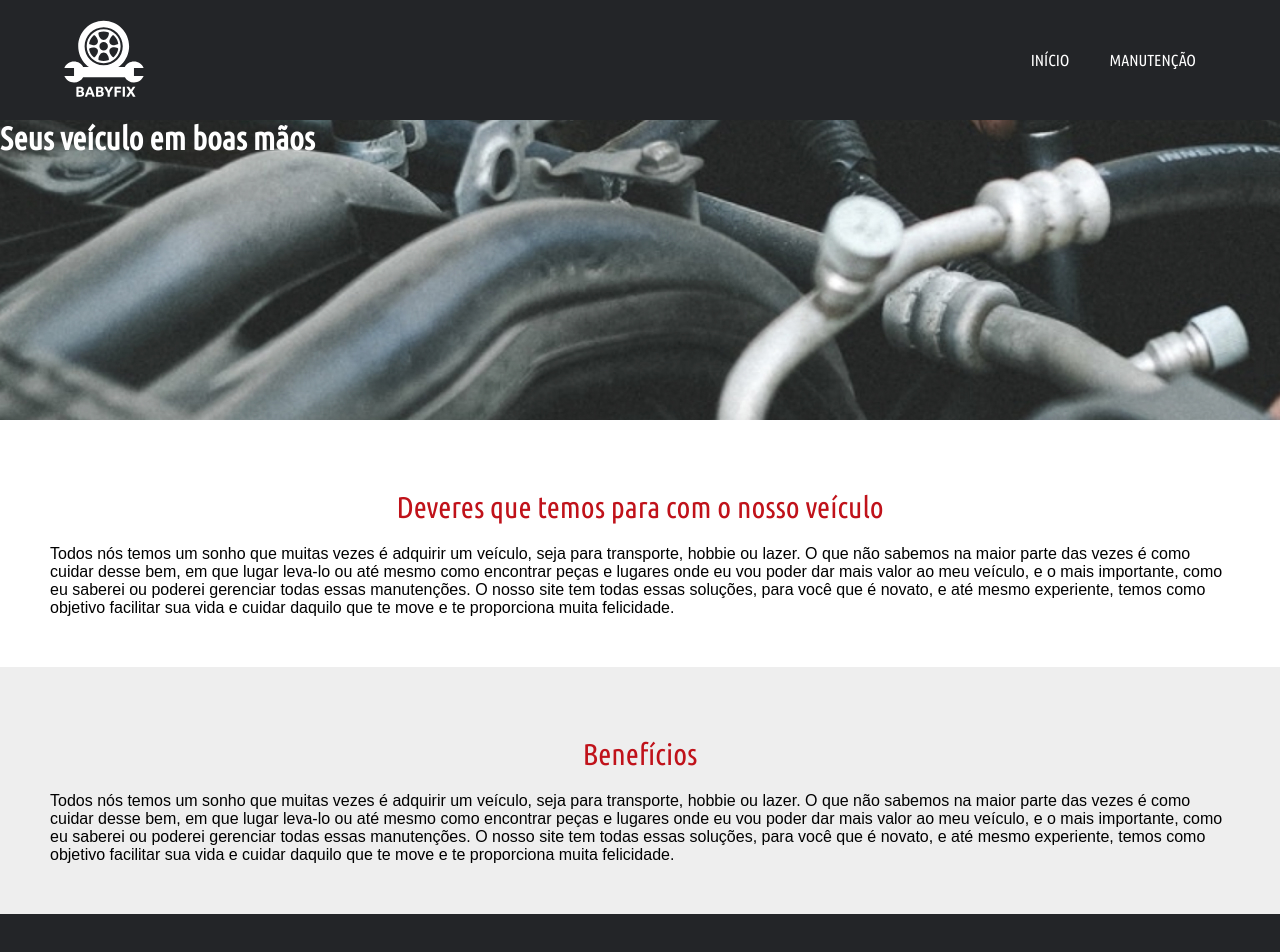
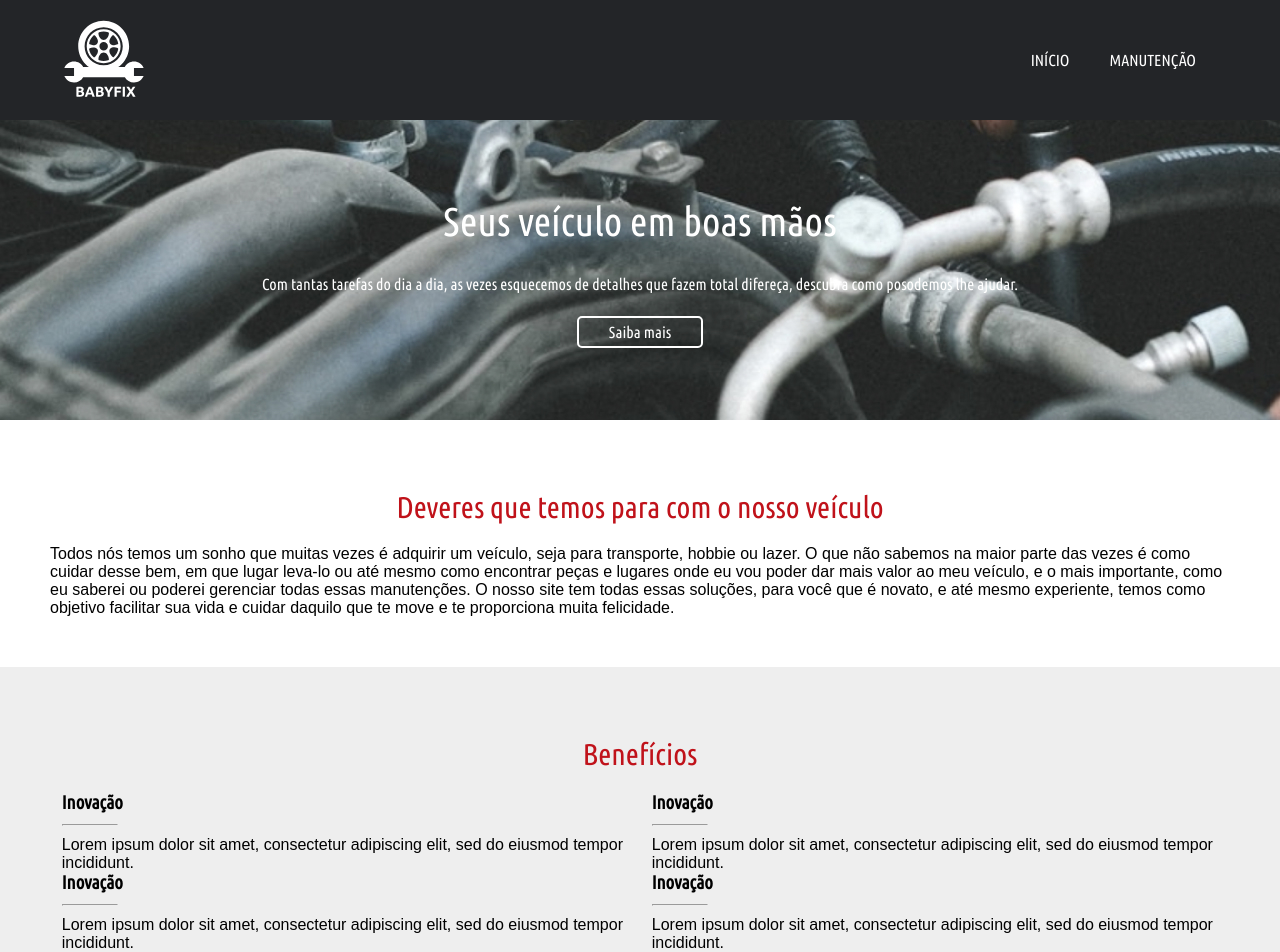
Before and after one commit to williamcamasil/babyfix_react_ts, a React (Create React App) app: page / in a window 1280 px wide. Shown: the top 952 px of the page. Built offline with nearby package versions, Linux system fonts and the light colour scheme.

Commit message:
Fix margin above 1200px

```diff
--- a/src/components/Footer/styles.ts
+++ b/src/components/Footer/styles.ts
@@ -13,6 +13,7 @@ const FooterComponent = styled.div`
   justify-content: space-around;
   height: 190px;
   color: #fff;
+  max-width: 1200px;
 
   .social-images {
     margin-top: 50px;
--- a/src/components/Header/styles.ts
+++ b/src/components/Header/styles.ts
@@ -11,6 +11,7 @@ const HeaderComponent = styled.div`
   width: 90%;
   height: 120px;
   margin: auto;
+  max-width: 1200px;
 `;
 
 const ImageLogo = styled.div`
--- a/src/screens/Home/index.tsx
+++ b/src/screens/Home/index.tsx
@@ -1,6 +1,6 @@
 import Header from '../../components/Header';
 import Footer from '../../components/Footer';
-import { Container, Banner, BoxInformation } from './styles';
+import { Container, Banner, BoxInformation, Benefits, Benefit } from './styles';
 
 const Home = () => {
   return (
@@ -8,35 +8,70 @@ const Home = () => {
       <Header />
       <Container>
         <Banner>
+          <div>
             <h1>Seus veículo em boas mãos</h1>
+            <p>
+              Com tantas tarefas do dia a dia, as vezes esquecemos de detalhes
+              que fazem total difereça, descubra como posodemos lhe ajudar.
+            </p>
+            <a href="#">Saiba mais</a>
+          </div>
         </Banner>
         <BoxInformation backgroundColor="#fff">
+          <div>
             <h2>Deveres que temos para com o nosso veículo</h2>
             <p>
               Todos nós temos um sonho que muitas vezes é adquirir um veículo,
               seja para transporte, hobbie ou lazer. O que não sabemos na maior
-            parte das vezes é como cuidar desse bem, em que lugar leva-lo ou até
-            mesmo como encontrar peças e lugares onde eu vou poder dar mais
-            valor ao meu veículo, e o mais importante, como eu saberei ou
+              parte das vezes é como cuidar desse bem, em que lugar leva-lo ou
+              até mesmo como encontrar peças e lugares onde eu vou poder dar
+              mais valor ao meu veículo, e o mais importante, como eu saberei ou
               poderei gerenciar todas essas manutenções. O nosso site tem todas
               essas soluções, para você que é novato, e até mesmo experiente,
-            temos como objetivo facilitar sua vida e cuidar daquilo que te move
-            e te proporciona muita felicidade.
+              temos como objetivo facilitar sua vida e cuidar daquilo que te
+              move e te proporciona muita felicidade.
             </p>
+          </div>
         </BoxInformation>
         <BoxInformation backgroundColor="#EEEEEE">
           <h2>Benefícios</h2>
+          <Benefits>
+            <Benefit>
+              <h3>Inovação</h3>
+              <hr />
               <p>
-            Todos nós temos um sonho que muitas vezes é adquirir um veículo,
-            seja para transporte, hobbie ou lazer. O que não sabemos na maior
-            parte das vezes é como cuidar desse bem, em que lugar leva-lo ou até
-            mesmo como encontrar peças e lugares onde eu vou poder dar mais
-            valor ao meu veículo, e o mais importante, como eu saberei ou
-            poderei gerenciar todas essas manutenções. O nosso site tem todas
-            essas soluções, para você que é novato, e até mesmo experiente,
-            temos como objetivo facilitar sua vida e cuidar daquilo que te move
-            e te proporciona muita felicidade.
+                Lorem ipsum dolor sit amet, consectetur adipiscing elit, sed do
+                eiusmod tempor incididunt.
               </p>
+            </Benefit>
+
+            <Benefit>
+              <h3>Inovação</h3>
+              <hr />
+              <p>
+                Lorem ipsum dolor sit amet, consectetur adipiscing elit, sed do
+                eiusmod tempor incididunt.
+              </p>
+            </Benefit>
+
+            <Benefit>
+              <h3>Inovação</h3>
+              <hr />
+              <p>
+                Lorem ipsum dolor sit amet, consectetur adipiscing elit, sed do
+                eiusmod tempor incididunt.
+              </p>
+            </Benefit>
+
+            <Benefit>
+              <h3>Inovação</h3>
+              <hr />
+              <p>
+                Lorem ipsum dolor sit amet, consectetur adipiscing elit, sed do
+                eiusmod tempor incididunt.
+              </p>
+            </Benefit>
+          </Benefits>
         </BoxInformation>
       </Container>
       <Footer />
--- a/src/screens/Home/styles.ts
+++ b/src/screens/Home/styles.ts
@@ -13,14 +13,40 @@ const Banner = styled.div`
   background-image: url(${img});
   width: 100%;
   height: 300px;
+  display: flex;
+  align-items: center;
+  justify-content: center;
+  color: #fff;
+
+  div {
+    text-align: center;
+  }
 
   h1 {
+    font-weight: 300;
+    font-size: 40px;
+  }
+
+  p {
+    padding: 30px 0;
+  }
+
+  a {
+    border: 2px solid #fff;
     color: #fff;
+    padding: 5px 30px;
+    border-radius: 5px;
+    text-decoration-line: none;
   }
 `;
 const BoxInformation = styled.div<BoxInformationProps>`
   padding: 50px;
   background-color: ${props => props.backgroundColor};
+
+  div {
+    max-width: 1200px;
+    margin: auto;
+  }
 
   h2 {
     color: #c0121a;
@@ -35,4 +61,19 @@ const BoxInformation = styled.div<BoxInformationProps>`
   }
 `;
 
-export { Container, Banner, BoxInformation };
+const Benefits = styled.div`
+  display: flex;
+  flex-wrap: wrap;
+`;
+
+const Benefit = styled.div`
+  width: 48%;
+  margin-right: 2%;
+
+  hr {
+    width: 10%;
+    margin: 10px 0;
+  }
+`;
+
+export { Container, Banner, BoxInformation, Benefits, Benefit };
--- a/src/screens/Maintenance/styles.ts
+++ b/src/screens/Maintenance/styles.ts
@@ -11,6 +11,8 @@ const Container = styled.div`
 
 const Maintence = styled.div`
   width: 90%;
+  max-width: 1200px;
+  margin: auto;
   h1 {
     font-weight: 500;
     text-align: start;
```
Lines whose indentation alone changed are shown as unchanged.
